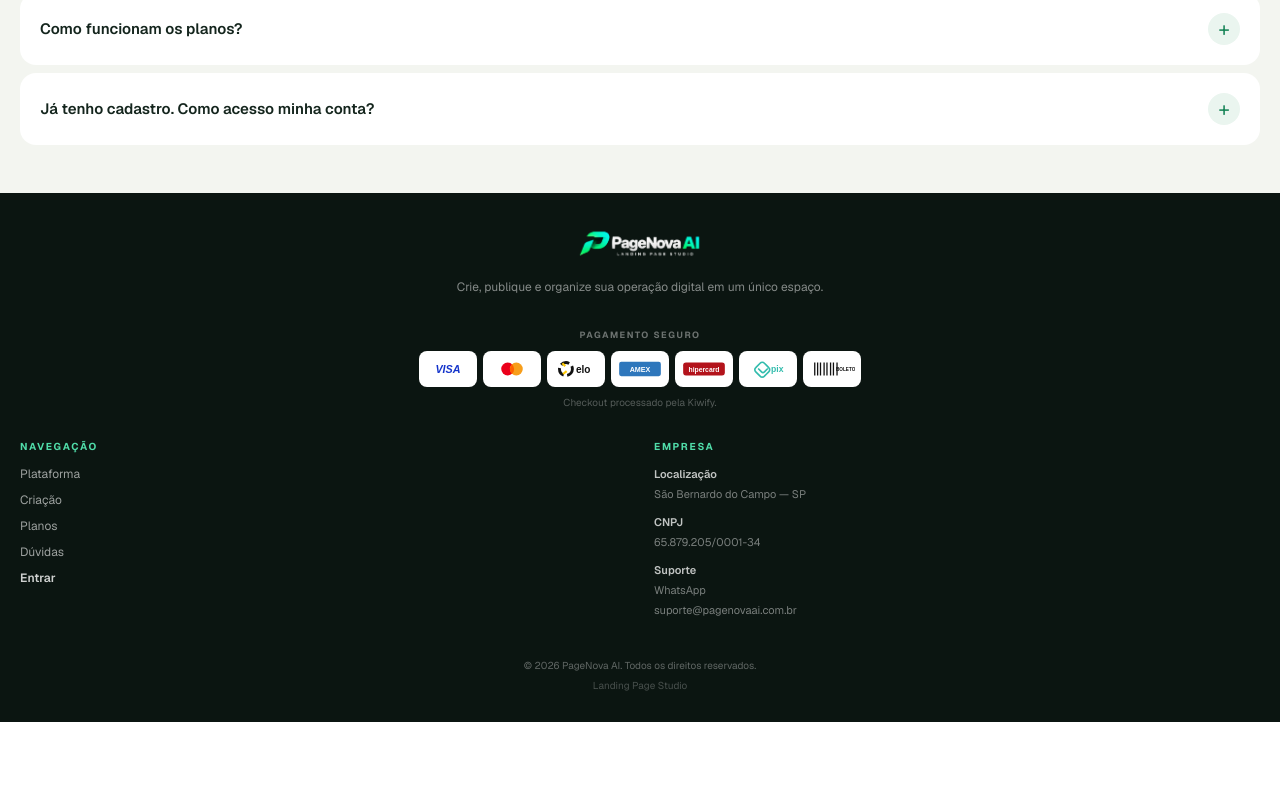
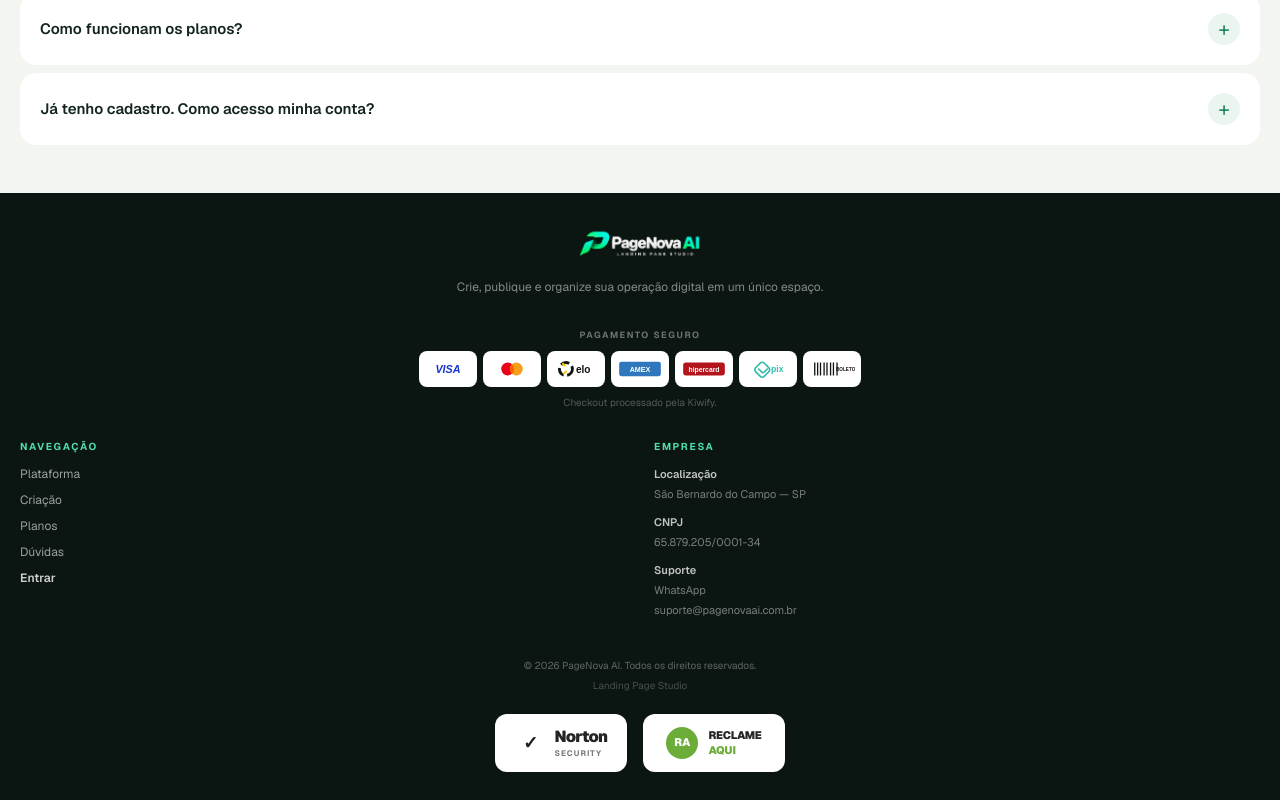
Before and after one commit to dramaflix2026-stack/pagenova-ai, a Next.js app in the folder frontend/: page / in a window 1280 px wide. Shown: the part 9728-10528 px from the top of the page. Before the commit the page ends 10450 px from the top, so only its background shows below. Built offline with nearby package versions, Linux system fonts and the light colour scheme.

Commit message:
Add footer trust badges

```diff
--- a/frontend/src/app/page.tsx
+++ b/frontend/src/app/page.tsx
@@ -567,6 +567,27 @@ export default function Home() {
             <p>© 2026 PageNova AI. Todos os direitos reservados.</p>
             <p className="text-white/25">Landing Page Studio</p>
           </div>
+
+          <div className="mt-5 flex items-center justify-center gap-4 sm:justify-end" aria-label="Selos de confiança">
+            <div className="flex h-[58px] min-w-[132px] items-center justify-center rounded-xl border border-white/10 bg-white px-4 shadow-[0_8px_24px_rgba(0,0,0,.14)]" title="Norton — segurança">
+              <div className="flex items-center gap-2">
+                <span className="grid h-8 w-8 place-items-center rounded-full border-[3px] border-[#f2c300] text-[18px] font-black leading-none text-[#202020]">✓</span>
+                <div className="text-left leading-none">
+                  <p className="text-[16px] font-black tracking-[-.04em] text-[#242424]">Norton</p>
+                  <p className="mt-1 text-[8px] font-bold uppercase tracking-[.12em] text-[#777]">Security</p>
+                </div>
+              </div>
+            </div>
+            <div className="flex h-[58px] min-w-[142px] items-center justify-center rounded-xl border border-white/10 bg-white px-4 shadow-[0_8px_24px_rgba(0,0,0,.14)]" title="Reclame Aqui">
+              <div className="flex items-center gap-2.5">
+                <span className="grid h-8 w-8 place-items-center rounded-full bg-[#6cad3a] text-[11px] font-black text-white">RA</span>
+                <div className="text-left leading-none">
+                  <p className="text-[11px] font-black uppercase tracking-[-.02em] text-[#262626]">Reclame</p>
+                  <p className="mt-1 text-[11px] font-black uppercase tracking-[-.02em] text-[#6cad3a]">Aqui</p>
+                </div>
+              </div>
+            </div>
+          </div>
         </div>
       </footer>   </main>
   );
```
